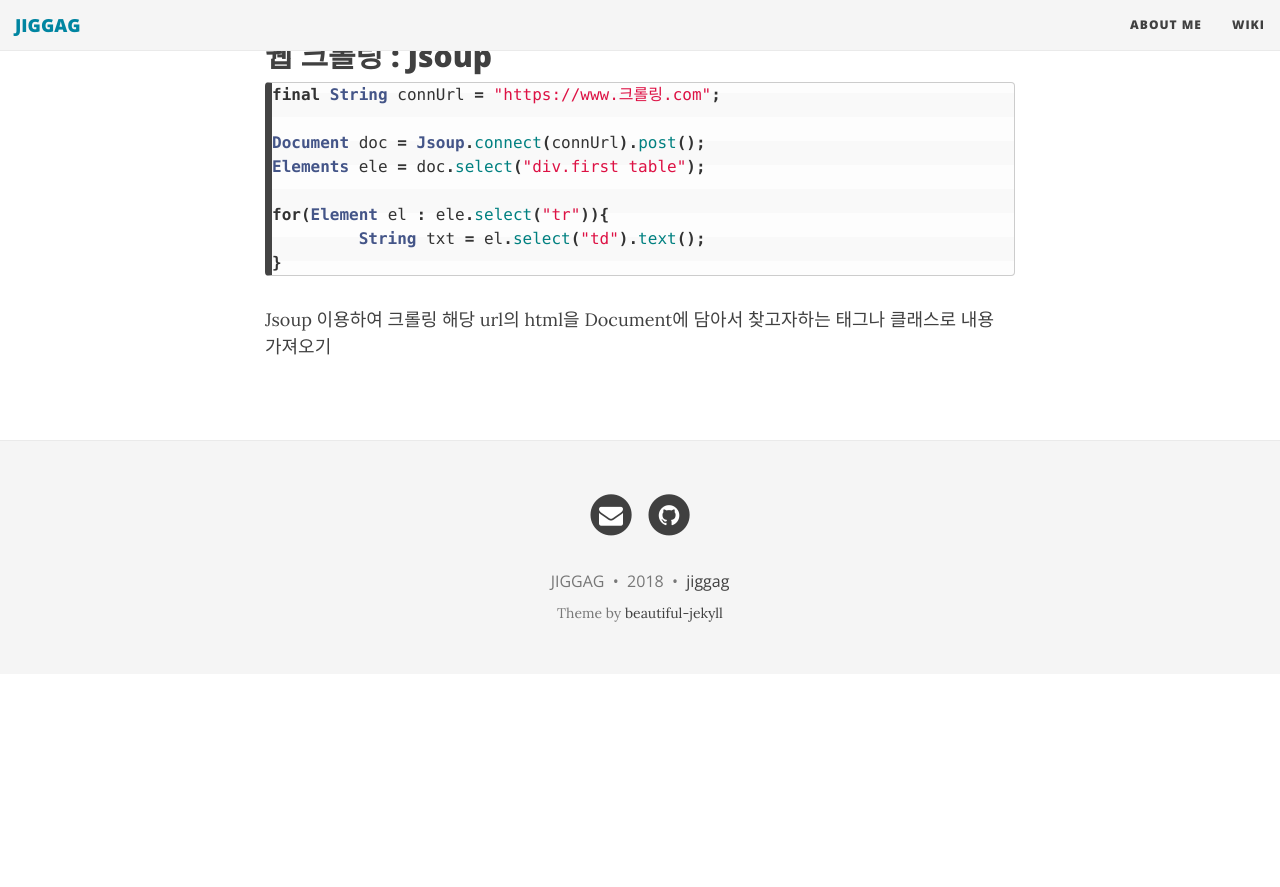
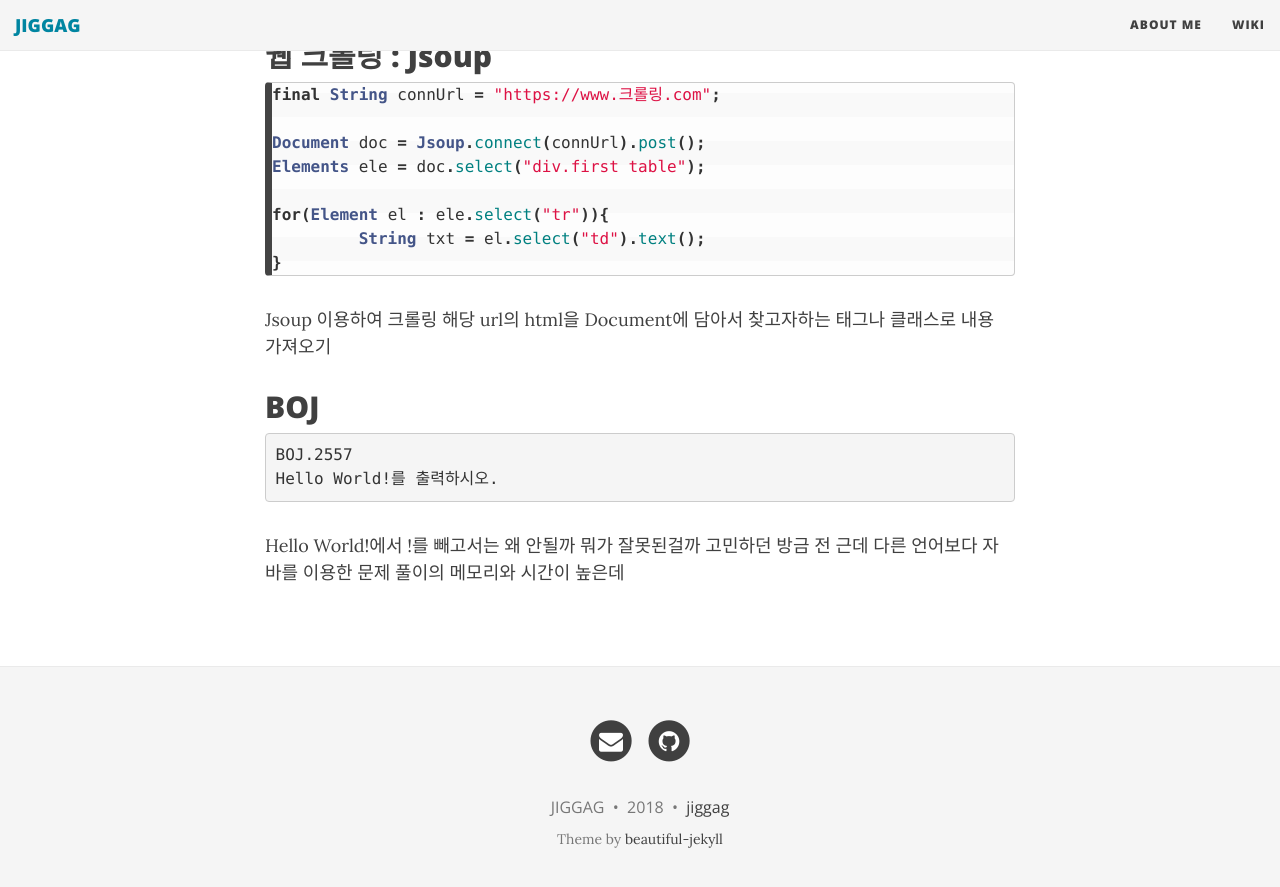
Before and after one commit to jiggag/jiggag.github.io, a Jekyll site: the page built from wiki.md, in a window 1280 px wide and 900 px high, scrolled down 1557 px. Shown: the top 887 px of the window. Built offline with Jekyll 4.4.1, drawn with Linux system fonts in a browser that asks for light colours; nearby versions of some CDN libraries; before the commit the page ends 2231 px from its top, so only the background shows below that.

Commit message:
Update wiki.md

````diff
--- a/wiki.md
+++ b/wiki.md
@@ -66,3 +66,11 @@ for(Element el : ele.select("tr")){
 ```
 Jsoup 이용하여 크롤링
 해당 url의 html을 Document에 담아서 찾고자하는 태그나 클래스로 내용 가져오기
+
+## BOJ
+```script
+BOJ.2557
+Hello World!를 출력하시오.
+```
+Hello World!에서 !를 빼고서는 왜 안될까 뭐가 잘못된걸까 고민하던 방금 전
+근데 다른 언어보다 자바를 이용한 문제 풀이의 메모리와 시간이 높은데
````
